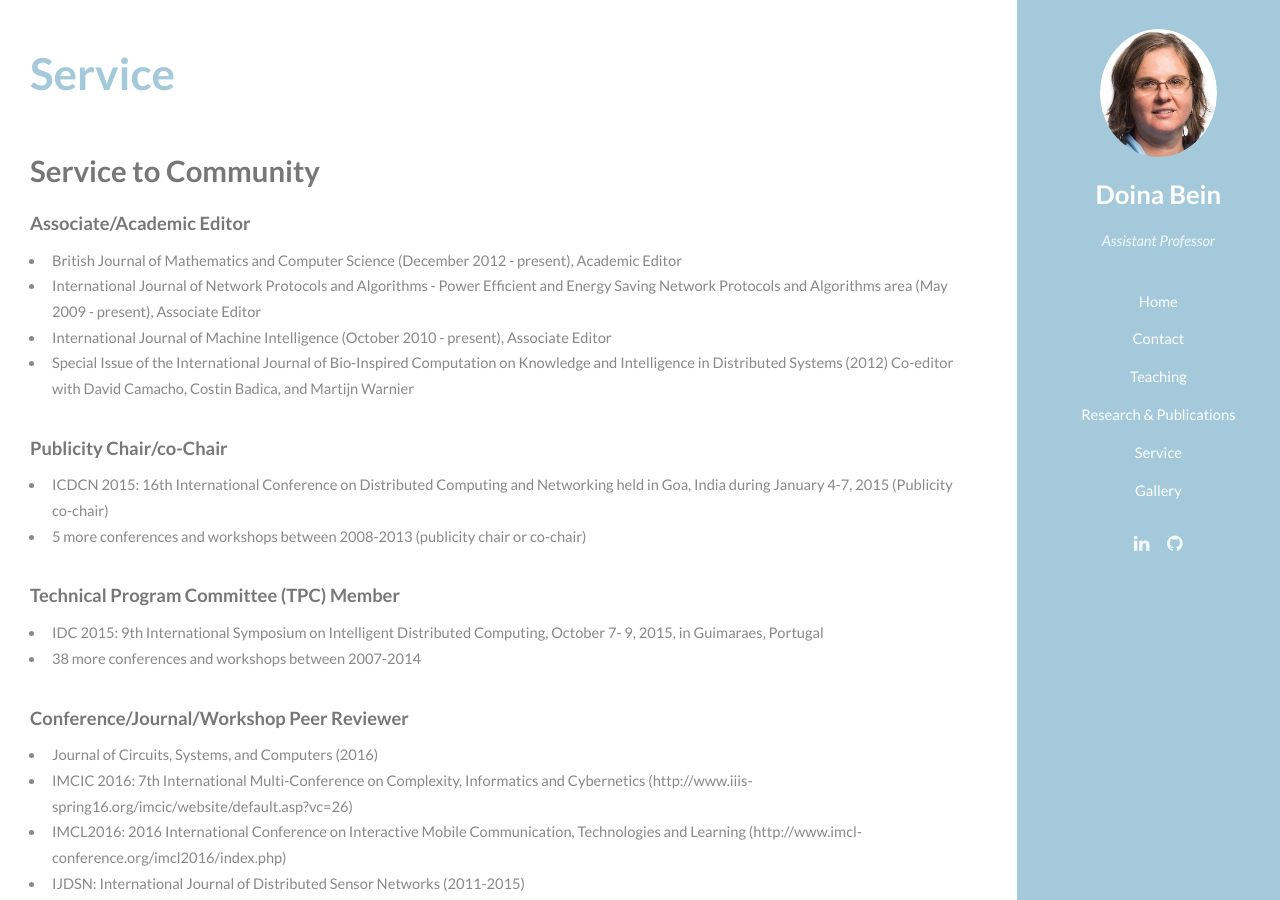
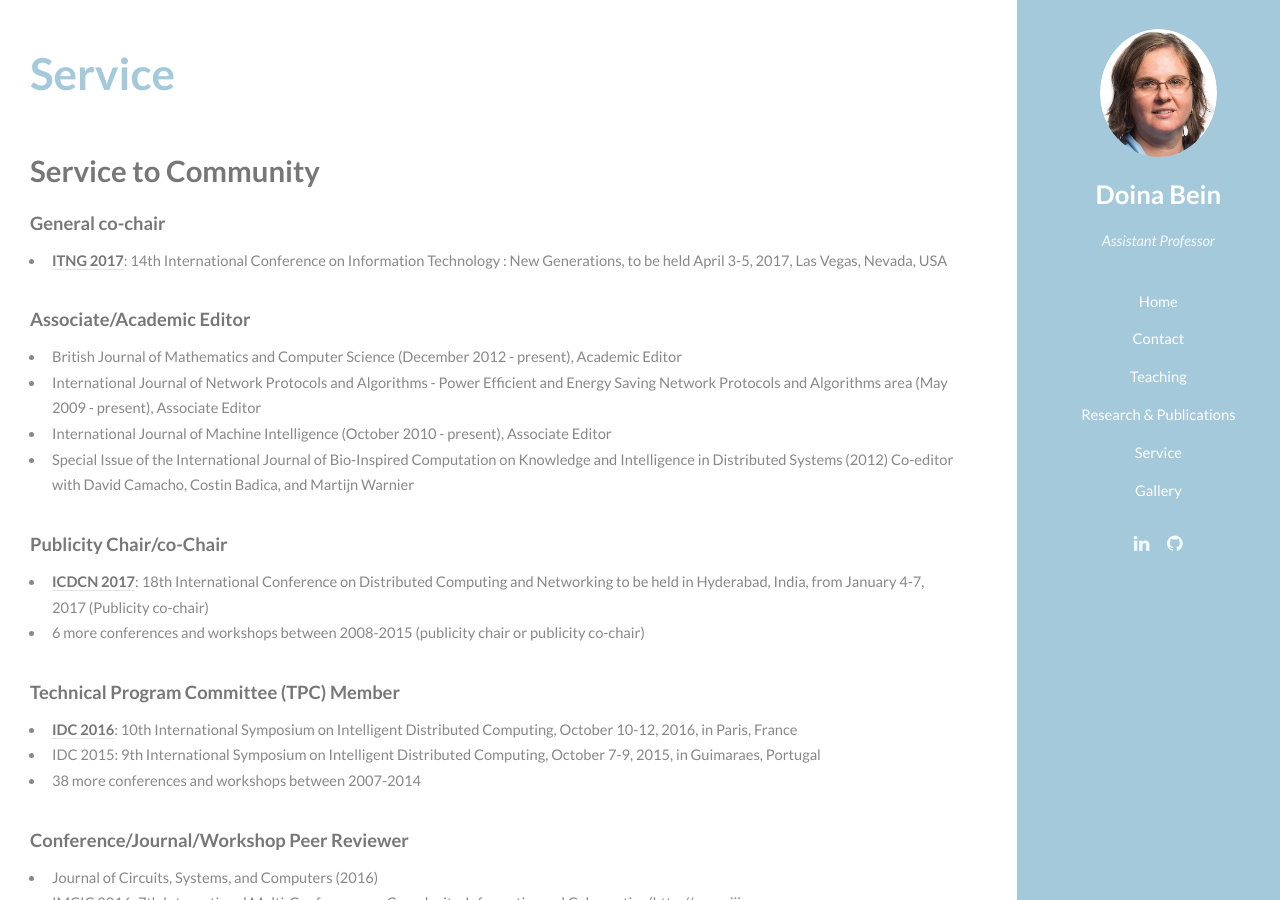
Before and after one commit to dbein/dbein.github.io, a Jekyll site: the page built from service.md, in a window 1280 px wide and 900 px high. Built offline with Jekyll 4.4.1, drawn with Linux system fonts in a browser that asks for light colours.

Commit message:
updates service and publiocations

```diff
--- a/service.md
+++ b/service.md
@@ -4,6 +4,9 @@ title: Service
 ---
 
 ## Service to Community
+
+#### General co-chair
+* [__ITNG 2017__](http://www.itng.info/): 14th International Conference on Information Technology : New Generations, to be held April 3-5, 2017, Las Vegas, Nevada, USA
 
 #### Associate/Academic Editor
 
@@ -14,12 +17,13 @@ title: Service
 
 #### Publicity Chair/co-Chair
 
-* ICDCN 2015: 16th International Conference on Distributed Computing and Networking held in Goa, India during January 4-7, 2015 (Publicity co-chair)
-* 5 more conferences and workshops between 2008-2013 (publicity chair or co-chair)
+* [__ICDCN 2017__](http://www.icdcn.org/): 18th International Conference on Distributed Computing and Networking to be held in Hyderabad, India, from January 4-7, 2017 (Publicity co-chair)
+* 6 more conferences and workshops between 2008-2015 (publicity chair or publicity co-chair)
 
 #### Technical Program Committee (TPC) Member
 
-* IDC 2015: 9th International Symposium on Intelligent Distributed Computing, October 7- 9, 2015, in Guimaraes, Portugal
+* [__IDC 2016__](http://idc2016.lip6.fr/): 10th International Symposium on Intelligent Distributed Computing, October 10-12, 2016, in Paris, France
+* IDC 2015: 9th International Symposium on Intelligent Distributed Computing, October 7-9, 2015, in Guimaraes, Portugal
 * 38 more conferences and workshops between 2007-2014
 
 #### Conference/Journal/Workshop Peer Reviewer
```
Also changed, not shown: research_publications.md (+4 -3 lines).
